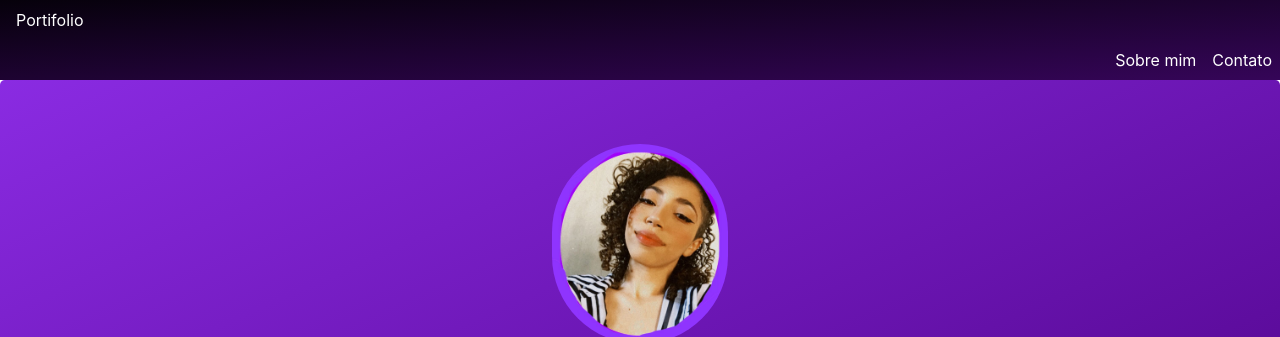
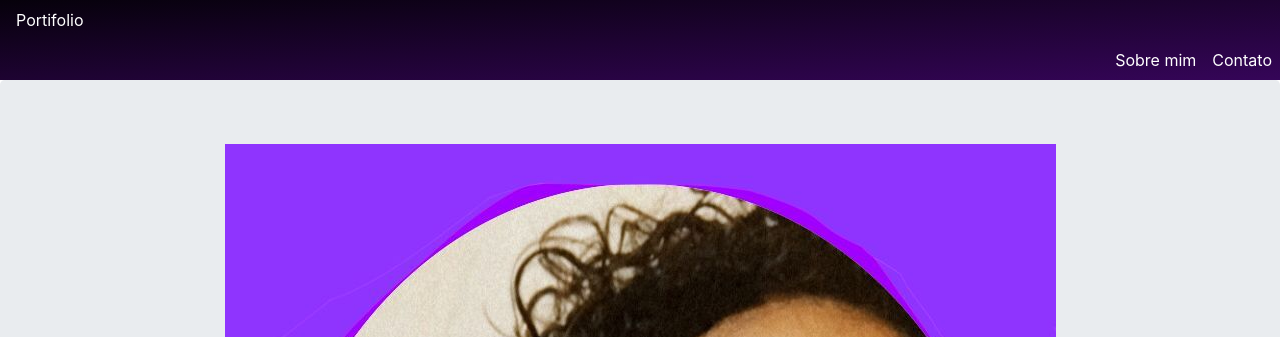
Before and after one commit to eduarda-ai/portifolio, a plain HTML site: page index.html in a window 1280 px wide. Shown: the top 337 px of the page. Drawn offline with nearby package versions, Linux system fonts and the light colour scheme.

Commit message:
Update index.html

```diff
--- a/index.html
+++ b/index.html
@@ -18,13 +18,7 @@
         crossorigin="anonymous"></script>
     <script src="https://kit.fontawesome.com/8dd542139c.js" crossorigin="anonymous"></script>
     <style>
-        .foto-perfil {
-            height: 200px;
-            width: auto;
-            max-width: 400px;
-            border-radius: 600px;
-        }
-
+    =
         .corPrimaria {
             #grad1 height: 800px;
             background-color: mediumpurple(164, 8, 216);
```
